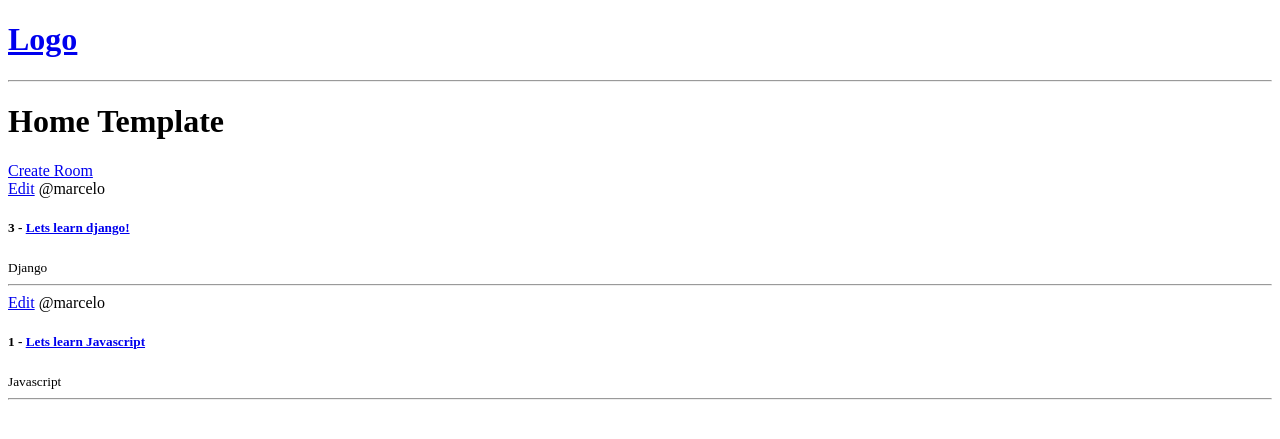
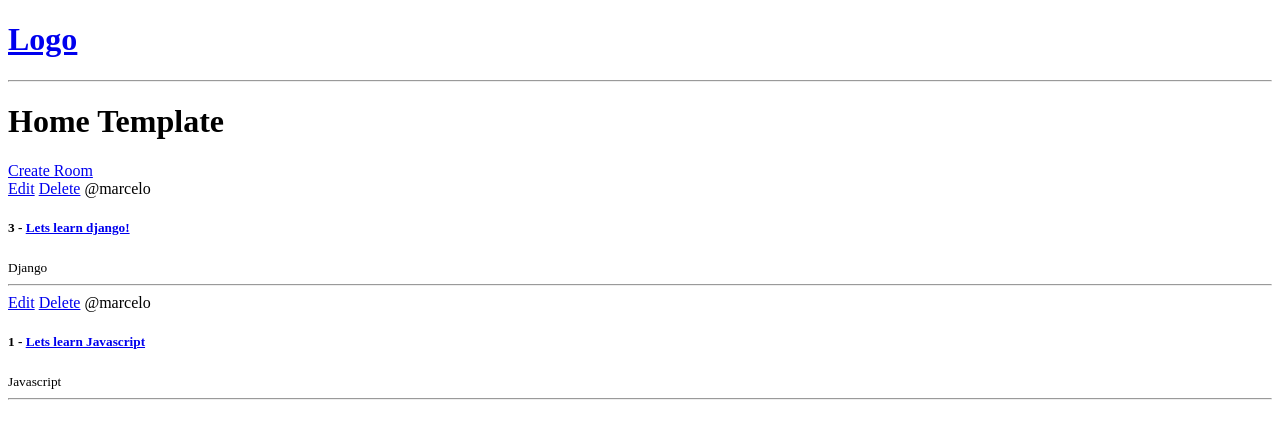
Before and after one commit to marcelodiass/studybud, a Django app: page / in a window 1280 px wide. Shown: the top 439 px of the page. Run offline with Django 5.2, Linux system fonts and the light colour scheme; data comes from the database, SQL or seed files in the repository; both versions use the stored data as it was after the commit.

Commit message:
delete room method

```diff
--- a/base/templates/base/home.html
+++ b/base/templates/base/home.html
@@ -12,6 +12,7 @@
         {% for room in rooms %}
             <div>
                 <a href="{% url 'update-room' room.id %}">Edit</a>
+                <a href="{% url 'delete-room' room.id %}">Delete</a>
                 <span>@{{room.host.username}}</span>
                 <h5>{{room.id}} - <a href="{% url 'room' room.id %}">{{room.name}}</a></h5>
                 <small>{{room.topic.name}}</small>
--- a/base/urls.py
+++ b/base/urls.py
@@ -5,5 +5,6 @@ urlpatterns = [
     path('', views.home, name="home"),
     path('room/<str:pk>/', views.room, name="room"),
     path('create-room/', views.create_room, name="create-room"),
-    path('update-room/<str:pk>', views.update_room, name="update-room")
+    path('update-room/<str:pk>', views.update_room, name="update-room"),
+    path('delete-room/<str:pk>', views.delete_room, name="delete-room")
 ]
--- a/base/views.py
+++ b/base/views.py
@@ -37,3 +37,12 @@ def update_room(request, pk):
 
     context = {'form': form}
     return render(request, 'base/room_form.html', context)
+
+def delete_room(request, pk):
+    room = Room.objects.get(id=pk)
+
+    if request.method == 'POST':
+        room.delete()
+        return redirect('home')
+
+    return render(request, 'base/delete.html', {'obj': room})
```
Also changed, not shown: base/templates/base/delete.html (added, +13 -0 lines), db.sqlite3.
